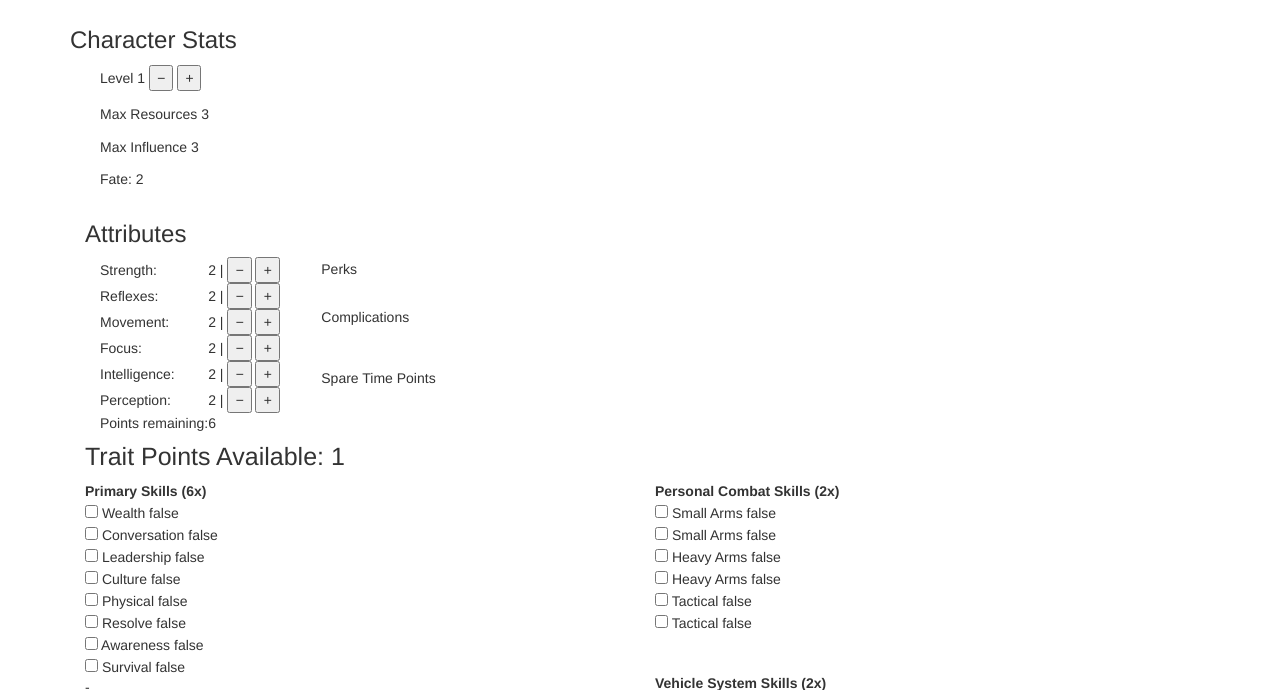
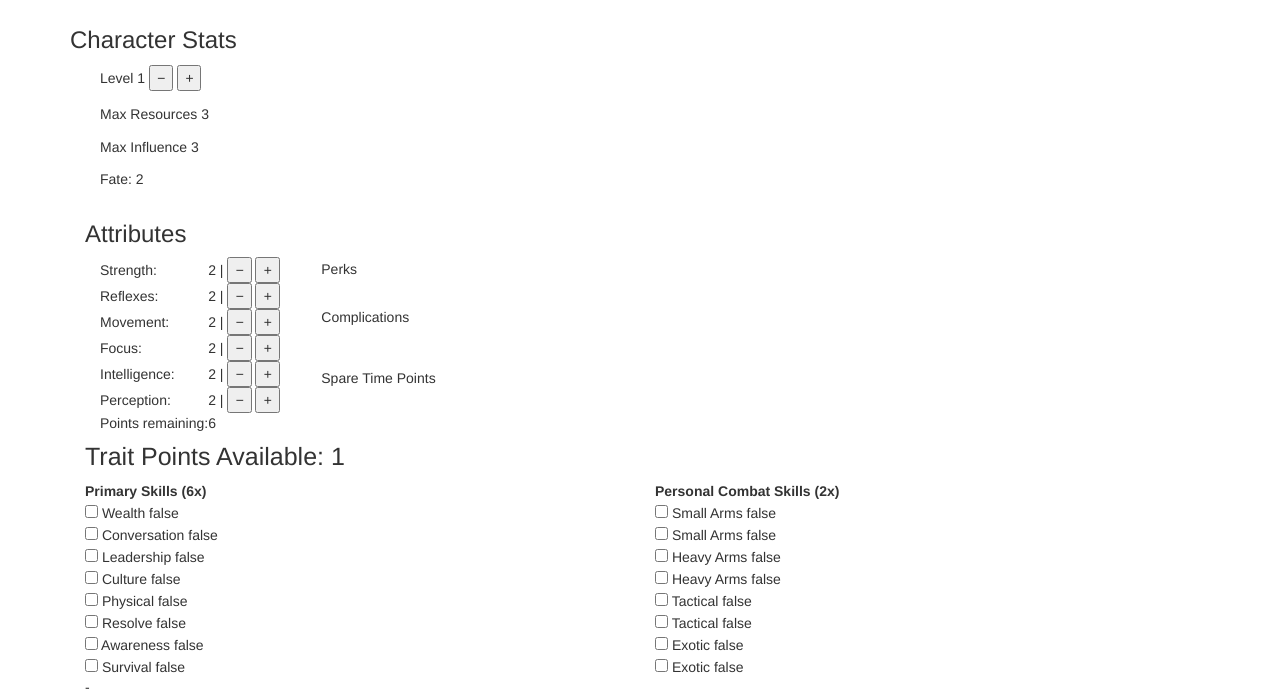
Before and after one commit to Einlanzerous/FECharCreation, a plain HTML site: page core/create.html in a window 1280 px wide. Shown: the part 92-782 px from the top of the page. Drawn offline with nearby package versions, Linux system fonts and the light colour scheme.

Commit message:
Additional Updates- rolled out fixes throughout Combat and Vehicle skills

```diff
--- a/core/create.html
+++ b/core/create.html
@@ -350,42 +350,56 @@
                 <tr>
                     <td>
                         <form>
-                            <input  type="checkbox" ng-model="primarySkills.programming" ng-disabled="maxPrimary()"> Small Arms {{primarySkills.programming}}
+                            <input  type="checkbox" ng-model="combatSkills.smlArmsFrst" ng-disabled="maxCombat(combatSkills.smlArmsFrst)" ng-change="changeNumCombatSkills(combatSkills.smlArmsFrst)"> Small Arms {{combatSkills.smlArmsFrst}}
                         </form>
                     </td>
                 </tr>
                 <tr>
                     <td>
                         <form>
-                            <input  type="checkbox" ng-model="primarySkills.programming" ng-disabled="maxPrimary()"> Small Arms {{primarySkills.programming}}
+                            <input  type="checkbox" ng-model="combatSkills.smlArmsSec" ng-disabled="maxCombat(combatSkills.smlArmsSec)" ng-change="changeNumCombatSkills(combatSkills.smlArmsSec)"> Small Arms {{combatSkills.smlArmsSec}}
                         </form>
                     </td>
                 </tr>
                 <tr>
                     <td>
                         <form>
-                            <input  type="checkbox" ng-model="primarySkills.programming" ng-disabled="maxPrimary()"> Heavy Arms {{primarySkills.programming}}
+                            <input  type="checkbox" ng-model="combatSkills.hvyArmsFrst" ng-disabled="maxCombat(combatSkills.hvyArmsFrst)" ng-change="changeNumCombatSkills(combatSkills.hvyArmsFrst)"> Heavy Arms {{combatSkills.hvyArmsFrst}}
                         </form>
                     </td>
                 </tr>
                 <tr>
                     <td>
                         <form>
-                            <input  type="checkbox" ng-model="primarySkills.programming" ng-disabled="maxPrimary()"> Heavy Arms {{primarySkills.programming}}
+                            <input  type="checkbox" ng-model="combatSkills.hvyArmsSec" ng-disabled="maxCombat(combatSkills.hvyArmsSec)" ng-change="changeNumCombatSkills(combatSkills.hvyArmsSec)"> Heavy Arms {{combatSkills.hvyArmsSec}}
                         </form>
                     </td>
                 </tr>
                 <tr>
                     <td>
                         <form>
-                            <input  type="checkbox" ng-model="primarySkills.programming" ng-disabled="maxPrimary()"> Tactical {{primarySkills.programming}}
+                            <input  type="checkbox" ng-model="combatSkills.tactFrst" ng-disabled="maxCombat(combatSkills.tactFrst)" ng-change="changeNumCombatSkills(combatSkills.tactFrst)"> Tactical {{combatSkills.tactFrst}}
                         </form>
                     </td>
                 </tr>
                 <tr>
                     <td>
                         <form>
-                            <input  type="checkbox" ng-model="primarySkills.programming" ng-disabled="maxPrimary()"> Tactical {{primarySkills.programming}}
+                            <input  type="checkbox" ng-model="combatSkills.tactSec" ng-disabled="maxCombat(combatSkills.tactSec)" ng-change="changeNumCombatSkills(combatSkills.tactSec)"> Tactical {{combatSkills.tactSec}}
+                        </form>
+                    </td>
+                </tr>
+                <tr>
+                    <td>
+                        <form>
+                            <input  type="checkbox" ng-model="combatSkills.TactSec" ng-disabled="maxCombat(combatSkills.exoFrst)" ng-change="changeNumCombatSkills(combatSkills.exoFrst)"> Exotic {{combatSkills.exoFrst}}
+                        </form>
+                    </td>
+                </tr>
+                <tr>
+                    <td>
+                        <form>
+                            <input  type="checkbox" ng-model="combatSkills.TactSec" ng-disabled="maxCombat(combatSkills.exoSec)" ng-change="changeNumCombatSkills(combatSkills.exoSec)"> Exotic {{combatSkills.exoSec}}
                         </form>
                     </td>
                 </tr>
@@ -399,56 +413,56 @@
                 <tr>
                     <td>
                         <form>
-                            <input  type="checkbox" ng-model="primarySkills.programming" ng-disabled="maxPrimary()"> Command {{primarySkills.programming}}
+                            <input  type="checkbox" ng-model="vehicleSkills.cmdFrst" ng-disabled="maxVehicle(vehicleSkills.cmdFrst)" ng-change="changeNumVehicleSkills(vehicleSkills.cmdFrst)"> Command {{vehicleSkills.cmdFrst}}
                         </form>
                     </td>
                 </tr>
                 <tr>
                     <td>
                         <form>
-                            <input  type="checkbox" ng-model="primarySkills.programming" ng-disabled="maxPrimary()"> Command {{primarySkills.programming}}
+                            <input  type="checkbox" ng-model="vehicleSkills.cmdSec" ng-disabled="maxVehicle(vehicleSkills.cmdSec)" ng-change="changeNumVehicleSkills(vehicleSkills.cmdSec)"> Command {{vehicleSkills.cmdSec}}
                         </form>
                     </td>
                 </tr>
                 <tr>
                     <td>
                         <form>
-                            <input  type="checkbox" ng-model="primarySkills.programming" ng-disabled="maxPrimary()"> Engineering {{primarySkills.programming}}
+                            <input  type="checkbox" ng-model="vehicleSkills.engFrst" ng-disabled="maxVehicle(vehicleSkills.engFrst)" ng-change="changeNumVehicleSkills(vehicleSkills.engFrst)"> Engineering {{vehicleSkills.engFrst}}
                         </form>
                     </td>
                 </tr>
                 <tr>
                     <td>
                         <form>
-                            <input  type="checkbox" ng-model="primarySkills.programming" ng-disabled="maxPrimary()"> Engineering {{primarySkills.programming}}
+                            <input  type="checkbox" ng-model="vehicleSkills.engSec" ng-disabled="maxVehicle(vehicleSkills.engSec)" ng-change="changeNumVehicleSkills(vehicleSkills.engSec)"> Engineering {{vehicleSkills.engSec}}
                         </form>
                     </td>
                 </tr>
                 <tr>
                     <td>
                         <form>
-                            <input  type="checkbox" ng-model="primarySkills.programming" ng-disabled="maxPrimary()"> Operations {{primarySkills.programming}}
+                            <input  type="checkbox" ng-model="vehicleSkills.operFrst" ng-disabled="maxVehicle(vehicleSkills.operFrst)" ng-change="changeNumVehicleSkills(vehicleSkills.operFrst)"> Operations {{vehicleSkills.operFrst}}
                         </form>
                     </td>
                 </tr>
                 <tr>
                     <td>
                         <form>
-                            <input  type="checkbox" ng-model="primarySkills.programming" ng-disabled="maxPrimary()"> Operations {{primarySkills.programming}}
+                            <input  type="checkbox" ng-model="vehicleSkills.operSec" ng-disabled="maxVehicle(vehicleSkills.operSec)" ng-change="changeNumVehicleSkills(vehicleSkills.operSec)"> Operations {{vehicleSkills.operSec}}
                         </form>
                     </td>
                 </tr>
                 <tr>
                     <td>
                         <form>
-                            <input  type="checkbox" ng-model="primarySkills.programming" ng-disabled="maxPrimary()"> Gunnery {{primarySkills.programming}}
+                            <input  type="checkbox" ng-model="vehicleSkills.gunFrst" ng-disabled="maxVehicle(vehicleSkills.gunFrst)" ng-change="changeNumVehicleSkills(vehicleSkills.gunFrst)"> Gunnery {{vehicleSkills.gunFrst}}
                         </form>
                     </td>
                 </tr>
                 <tr>
                     <td>
                         <form>
-                            <input  type="checkbox" ng-model="primarySkills.programming" ng-disabled="maxPrimary()"> Gunnery {{primarySkills.programming}}
+                            <input  type="checkbox" ng-model="vehicleSkills.gunSec" ng-disabled="maxVehicle(vehicleSkills.gunSec)" ng-change="changeNumVehicleSkills(vehicleSkills.gunSec)"> Gunnery {{vehicleSkills.gunSec}}
                         </form>
                     </td>
                 </tr>
--- a/core/create_apps.js
+++ b/core/create_apps.js
@@ -32,6 +32,12 @@ app.controller('ctrl', function ($scope) {
     $scope.primarySkills = {wealth:false, conversation:false, leadership:false, culture:false, physical:false,
         resolve:false, awareness:false, survival:false, mechanics:false, electronics: false, programming:false,
         bio_tech:false, medicine:false, psychology:false, astronomy:false, planetoids:false};
+    $scope.numCombatSkills = 0;
+    $scope.combatSkills = {smlArmsFrst:false, smlArmsSec:false, hvyArmsFrst:false, hvyArmsSec:false, tactFrst:false,
+        tactSec:false, exoFrst:false, exoSec:false};
+    $scope.numVehicleSkills = 0;
+    $scope.vehicleSkills = {cmdFrst:false, cmdSec:false, engFrst:false, engSec:false, operFrst:false, operSec:false,
+        gunFrst:false, gunSec:false};
 
     //Functions below
     $scope.limit = function (val) {
@@ -136,14 +142,36 @@ app.controller('ctrl', function ($scope) {
     $scope.maxPrimary = function (testVal) {
         return $scope.numSkills >= 6 && !testVal;
     };
-    $scope.changeNumSkills = function(skill) {
-        if (skill){
+    $scope.maxCombat = function (testVal) {
+        return $scope.numCombatSkills >= 2 && !testVal;
+    };
+    $scope.maxVehicle = function (testVal) {
+        return $scope.numVehicleSkills >= 2 && !testVal;
+    };
+    $scope.changeNumSkills = function (skill) {
+        if (skill) {
             $scope.numSkills = $scope.numSkills + 1;
         }
         else {
             $scope.numSkills = $scope.numSkills - 1;
         }
     };
+    $scope.changeNumCombatSkills = function (skill) {
+        if (skill) {
+            $scope.numCombatSkills = $scope.numCombatSkills + 1;
+        }
+        else {
+            $scope.numCombatSkills = $scope.numCombatSkills - 1
+        }
+    }
+    $scope.changeNumVehicleSkills = function (skill) {
+        if (skill) {
+            $scope.numVehicleSkills = $scope.numVehicleSkills + 1;
+        }
+        else {
+            $scope.numVehicleSkills = $scope.numVehicleSkills - 1
+        }
+    }
 
     //Test bed section for functions
     /*$scope.traitList = [
```
